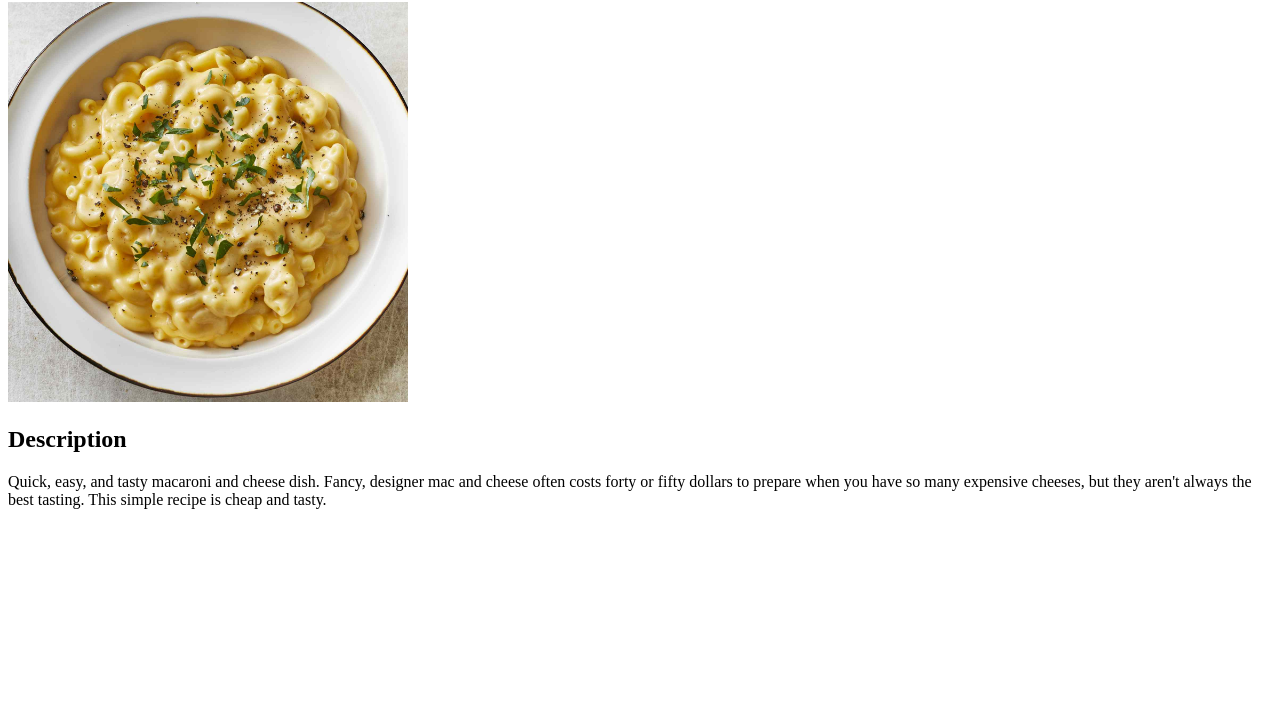
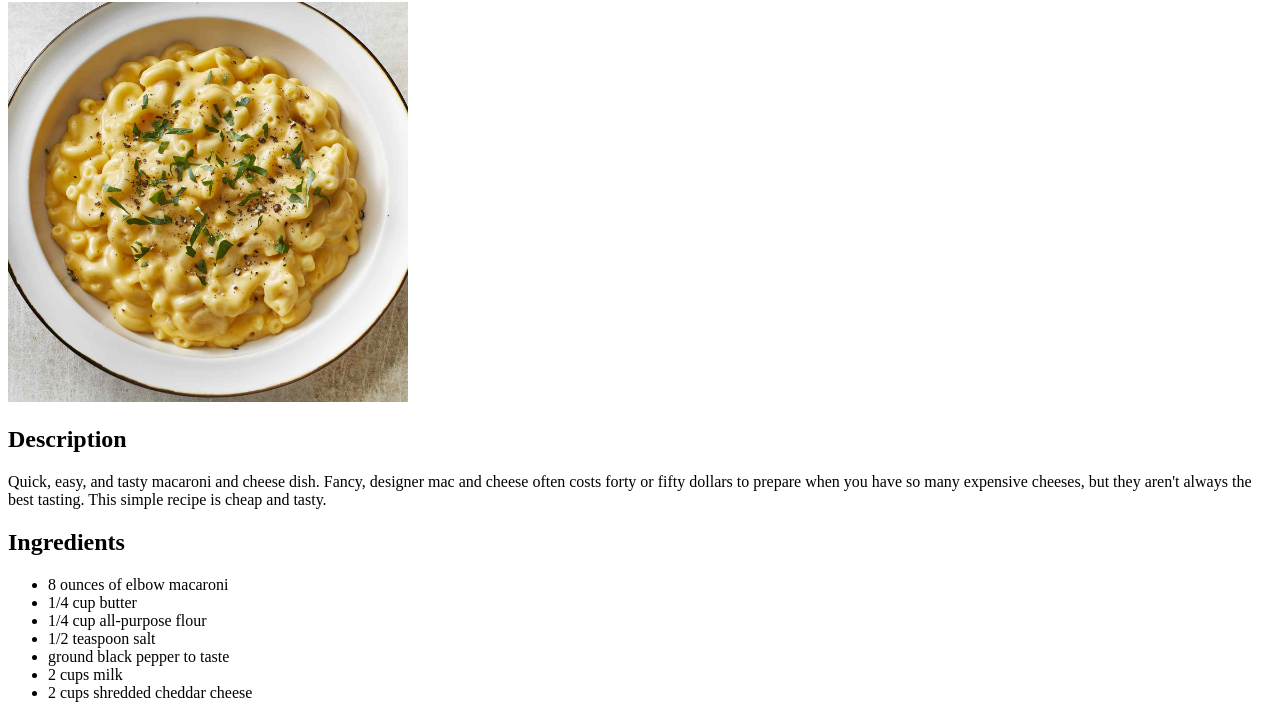
Before and after one commit to Guardian-Monkey/odin-recipes-2, a plain HTML site: page recipes/macaroni-and-cheese.html in a window 1280 px wide. Shown: the part 78-800 px from the top of the page. Drawn offline with Linux system fonts and the light colour scheme.

Commit message:
Add ingredients section to macaroni page

```diff
--- a/recipes/macaroni-and-cheese.html
+++ b/recipes/macaroni-and-cheese.html
@@ -14,6 +14,16 @@
     <p>Quick, easy, and tasty macaroni and cheese dish. Fancy, designer mac and cheese often costs forty or fifty
         dollars to prepare when you have so many expensive cheeses, but they aren't always the best tasting. This simple
         recipe is cheap and tasty.</p>
+    <h2>Ingredients</h2>
+    <ul>
+        <li>8 ounces of elbow macaroni</li>
+        <li>1/4 cup butter</li>
+        <li>1/4 cup all-purpose flour</li>
+        <li>1/2 teaspoon salt</li>
+        <li>ground black pepper to taste</li>
+        <li>2 cups milk</li>
+        <li>2 cups shredded cheddar cheese</li>
+    </ul>
 
 </body>
 
```
